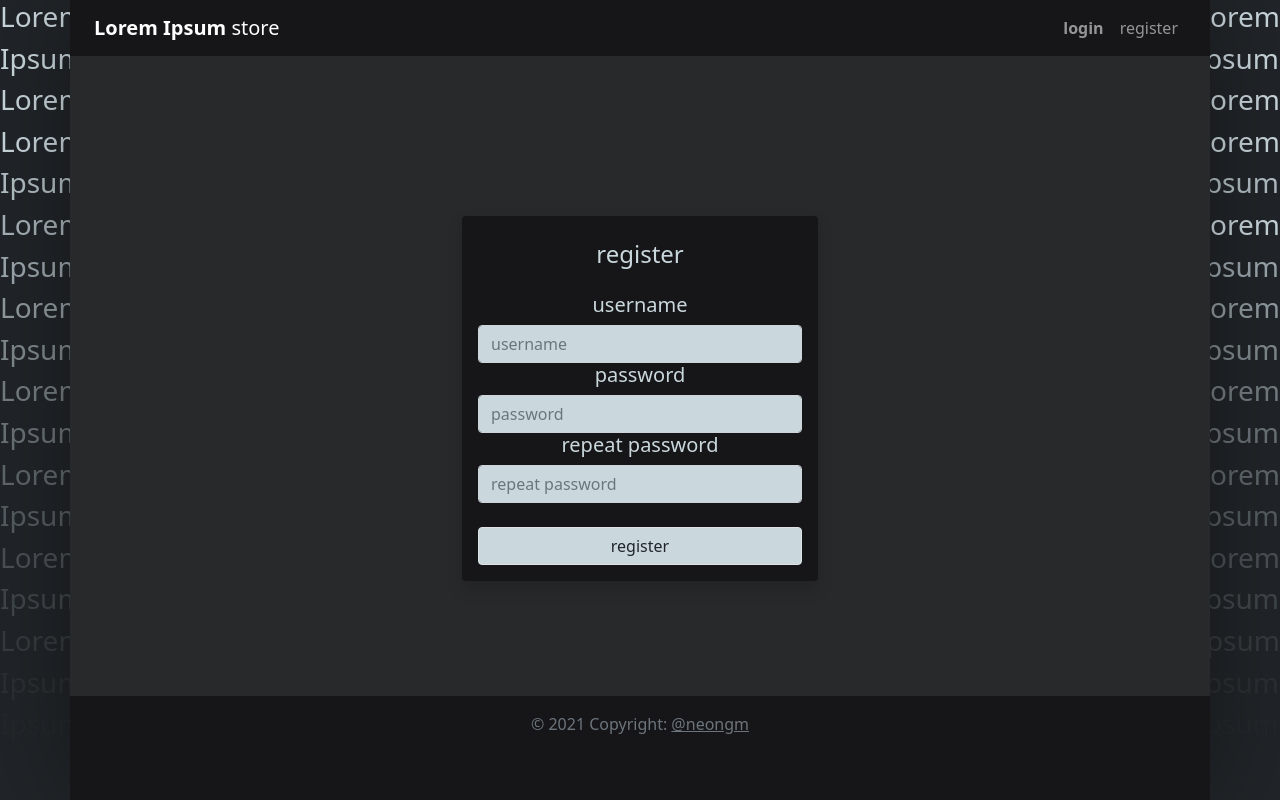
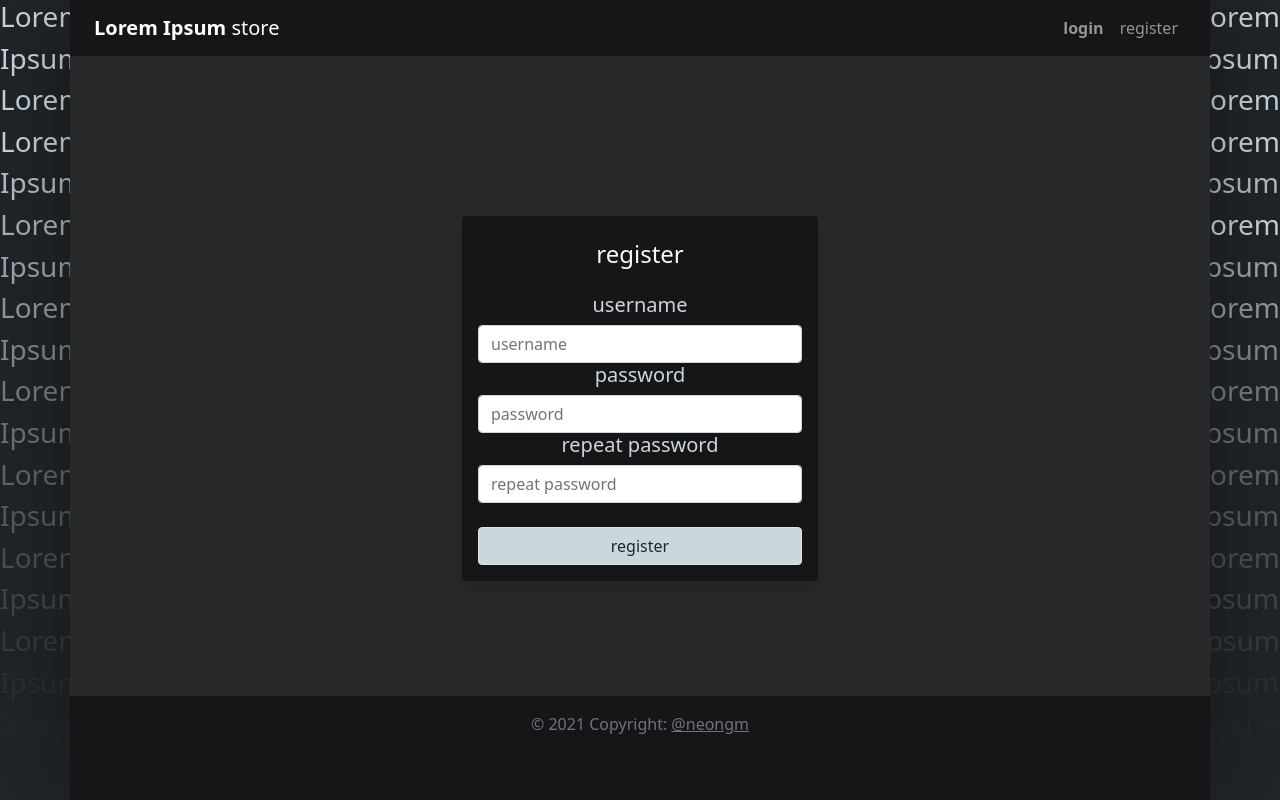
Before and after one commit to neongm/lorem-store, a Django app: page /register/ in a window 1280 px wide. Run offline with Django 3.2, Linux system fonts and the light colour scheme; some libraries are stand-ins or nearby versions.

Commit message:
fixed field colors in login/register page

```diff
--- a/templates/acc/login.html
+++ b/templates/acc/login.html
@@ -6,7 +6,7 @@
 <div class="row justify-content-center bg-dark" style="height: 80vh;">
     <div class="col-xl-4 col-lg-5 col-md-6 col-sm-8" style="margin: 20vh 0px">
         <div class="bg-lorem shadow p-3 rounded">
-            <h4 class=" m-2 text-ipsum text-center">login</h4>
+            <h4 class=" m-2 text-light text-center">login</h4>
             <form method="POST" class="mt-4">
                 {% csrf_token %}
                 <h5 class="lead text-ipsum text-center">username</h5>
--- a/templates/acc/register.html
+++ b/templates/acc/register.html
@@ -6,16 +6,16 @@
 <div class="row justify-content-center bg-dark" style="height: 80vh;">
     <div class="col-xl-4 col-lg-5 col-md-6 col-sm-8" style="margin: 20vh 0px;">
         <div class="bg-lorem shadow p-3 rounded">
-            <h4 class=" m-2 text-ipsum text-center">register</h4>
+            <h4 class="m-2 text-light text-center">register</h4>
 
             <form method="POST" class="mt-4">
                 {% csrf_token %}
                 <h5 class="lead  text-ipsum text-center">username</h5>
-                <input name="username" class="form-control bg-secondary type="text" placeholder="username">
+                <input name="username" class="form-control" type="text" placeholder="username">
                 <h5 class="lead  text-ipsum text-center">password</h5>
-                <input name="password1" class="form-control bg-secondary" type="password" placeholder="password">
+                <input name="password1" class="form-control" type="password" placeholder="password">
                 <h5 class="lead  text-ipsum text-center">repeat password</h5>
-                <input name="password2" class="form-control bg-secondary" type="password" placeholder="repeat password">
+                <input name="password2" class="form-control" type="password" placeholder="repeat password">
                 <br>
                 <button type="submit" class="btn bg-secondary border w-100" >register</button>
             </form>
```
Also changed, not shown: db.sqlite3.
